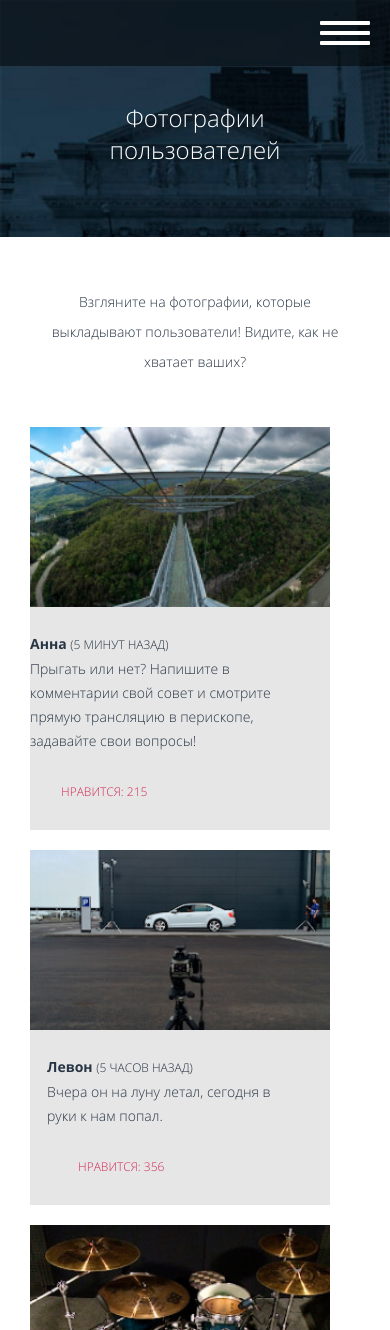
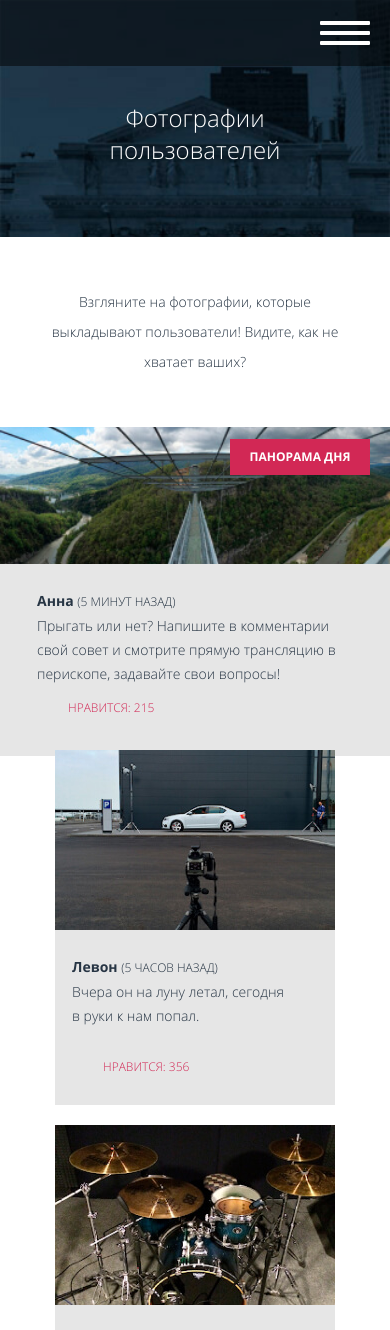
Before and after one commit to varvara-sergeeva/1900897-pink-25, a website: page source/photo.html in a window 390 px wide. Shown: the top 1330 px of the page. Drawn offline with nearby package versions, Linux system fonts and the light colour scheme; files that its build step writes are made by us from their sources; files whose address does not match are found by name.

Commit message:
галерея новое оформление

```diff
--- a/source/photo.html
+++ b/source/photo.html
@@ -65,7 +65,7 @@
                 <source srcset="img/gallery-panorama-desktop.webp 1x, img/gallery-panorama-desktop-2x.webp 2x" type="image/webp" media="(min-width: 1200px)">
                 <source srcset="img/gallery-panorama-tablet.jpg 1x, img/gallery-panorama-tablet-2x.jpg 2x" type="image/jpg" media="(min-width: 660px)">
                 <source srcset="img/gallery-panorama-tablet.webp 1x, img/gallery-panorama-tablet-2x.webp 2x" type="image/webp" media="(min-width: 660px)">
-                <img class="photo__img" src="img/gallery-panorama-mobile.jpg" srcset="img/gallery-panorama-mobile-2x.jpg 2x" alt="Фото с панорамным видом на лесной холм.">
+                <img src="img/gallery-panorama-mobile.jpg" srcset="img/gallery-panorama-mobile-2x.jpg 2x" alt="Фото с панорамным видом на лесной холм.">
               </picture>
             </div>
             <h3 class="photo__author photo__author">Анна <small class="photo__posting-time">(5 минут назад)</small></h3>
@@ -91,6 +91,7 @@
               <a href="#"><svg width="13" height="12" class="photo__like-svg"><use xlink:href="img/sprite.svg#like"></use></svg></a>
             </p>
           </li>
+
           <li class="gallery__item photo">
             <div class="photo__picture">
               <picture>
@@ -107,6 +108,7 @@
               <a href="#"><svg width="13" height="12" class="photo__like-svg"><use xlink:href="img/sprite.svg#like"></use></svg></a>
             </p>
           </li>
+
           <li class="gallery__item photo">
             <div class="photo__picture">
               <picture>
--- a/source/sass/blocks/gallery.scss
+++ b/source/sass/blocks/gallery.scss
@@ -1,109 +1,108 @@
-// --------------------------------------------------ПРОБНАЯ ВЕРСИЯ-----------------------------
-
-//.gallery__list {
-//  margin: 0 20px;
-//  max-width: 320px;
-//  padding: 0;
-//  list-style-type: none;
-//  display: grid;
-//  justify-content: center;
-//  grid-template-columns: minmax(280px, 300px);
-//  row-gap: 20px;
-//  column-gap: 20px;
-//  position: relative;
-
-//  @media (min-width: $tablet) {
-//    margin: 0 auto;
-//    max-width: 660px;
-//    grid-template-columns: repeat(2, minmax(280px, 300px));
-//  }
-
-//  @media (min-width: $desktop) {
-//    max-width: 1200px;
-//    grid-template-columns: 110px repeat(3, 300px) 110px;
-//    justify-content: center;
-//    align-content: center;
-//  }
-//}
-
-//.gallery__list:first-child {
-//  @media (min-width: $desktop) {
-//    //max-width: 1200px;
-//    //grid-template-columns: 110px repeat(3, 300px) 110px;
-//    //grid-template-areas: "pano" "item item item" "item item item";
-//  }
-//}
-
-//.gallery__item {
-//  background-color: $input-color;
-
-//  @media (min-width: $desktop) {
-//    grid-area: "item";
-//  }
-//}
-
-//.gallery__item--panorama {
-//  position: relative;
-
-//  @media (min-width: $tablet) {
-//    grid-column: span 2;
-//    min-width: 600px;
-//    min-height: 630px;
-//  }
-
-//  @media (min-width: $desktop) {
-//    grid-area: "pano";
-//    //grid-column: span 3;
-//    grid-column-start: 1;
-//    grid-column-end: 6;
-//    grid-row-start: 1;
-//    grid-row-end: 2;
-
-//  }
-//}
-
-// ----------------------------------------- РАБОЧАЯ ВЕРСИЯ-------------------
-
 .gallery__list {
-  margin: 0 20px;
-  max-width: 320px;
+  margin: 0;
   padding: 0;
   list-style-type: none;
-  display: grid;
-  justify-content: center;
-  //grid-template-columns: repeat(auto-fit, minmax(280px, 300px));
-  grid-template-columns: minmax(280px, 300px);
-  row-gap: 20px;
-  column-gap: 20px;
   position: relative;
+  display: flex;
+  flex-wrap: wrap;
+  flex-direction: column;
 
   @media (min-width: $tablet) {
-    margin: 0 auto;
-    max-width: 660px;
-    grid-template-columns: repeat(2, minmax(280px, 300px));
-  }
-
-  @media (min-width: $desktop) {
-    max-width: 1200px;
-    grid-template-columns: repeat(3, minmax(280px, 300px));
+    flex-direction: row;
   }
 }
 
 .gallery__item {
   background-color: $input-color;
+  justify-content: center;
+  align-self: center;
+  width: 280px;
+  margin-bottom: 20px;
+
+  @media (min-width: $tablet) {
+    width: 300px;
+  }
+}
+
+.gallery__item:nth-child(2n) {
+  @media (min-width: $tablet) {
+    margin-left: calc((100vw - 620px) / 2);
+  }
+
+  @media (min-width: $desktop) {
+    margin-left: 0;
+  }
+}
+
+.gallery__item:nth-child(odd) {
+  @media (min-width: $tablet) {
+    margin-left: 20px;
+  }
+
+  @media (min-width: $desktop) {
+    margin: 0 20px 20px 20px;
+  }
+}
+
+.gallery__item:nth-child(2),
+.gallery__item:nth-child(3n-1) {
+  @media (min-width: $desktop) {
+    margin-left: calc((100vw - 940px) / 2);
+  }
+}
+
+.gallery__item:first-child {
+  margin: 0 0 20px 0;
 }
 
 .gallery__item--panorama {
+  background-color: transparent;
   position: relative;
+  width: 100%;
 
   @media (min-width: $tablet) {
-    grid-column: span 2;
-    min-width: 600px;
-    min-height: 630px;
+    width: 100%;
+    height: 630px;
+  }
+}
+
+.gallery__item--panorama::after {
+  content: "";
+  position: absolute;
+  z-index: -1;
+  top: 137px;
+  left: calc(50% - 140px);
+  display: block;
+  background-color: $input-color;
+  min-width: 280px;
+  min-height: 192px;
+
+  @media (min-width: 340px) {
+    width: 100%;
+    left: 0;
+  }
+
+  @media (min-width: $tablet) {
+    width: 620px;
+    min-height: 121px;
+    top: 509px;
+    left: calc(50% - 310px);
+  }
+
+  @media (min-width: 700px) {
+    width: 100%;
+    left: 0;
   }
 
   @media (min-width: $desktop) {
-    grid-column: span 3;
-    max-height: 406px;
+    width: 940px;
+    min-height: 96px;
+    top: 506px;
+    left: calc(50% - 470px);
+  }
+
+  @media (min-width: 1260px) {
+    width: 100%;
+    left: 0;
   }
 }
--- a/source/sass/blocks/photo.scss
+++ b/source/sass/blocks/photo.scss
@@ -1,254 +1,6 @@
-//  ----------------------------------ПРОБНАЯ ВЕРСИЯ----------------------------
-
-//.photo {
-//  min-height: 301px;
-//  padding-left: 17px;
-//  display: grid;
-//  grid-auto-flow: row;
-//  grid-template: minmax(180px, 1fr) auto auto auto / 1fr;
-//  position: relative;
-
-//  @media (min-width: $tablet) {
-//    min-height: 455px;
-//    grid-template: 300px auto minmax(40px, 1fr) auto / 1fr;
-//  }
-
-//  @media (min-width: $desktop) {
-//    min-height: 555px;
-//    grid-template: 400px auto minmax(40px, 1fr) auto / 1fr;
-//  }
-//}
-
-////NEW
-
-////.photo--panorama {
-////  grid-template: minmax(137px, 1fr) auto auto auto / 1fr;
-
-////  @media (min-width: $tablet) {
-////    grid-template: 509px auto minmax(40px, 1fr) / 1fr 1fr;
-////  }
-
-////  @media (min-width: $desktop) {
-////    min-height: 602px;
-////    grid-template: 506px auto minmax(40px, 1fr) / 1fr 1fr;
-////  }
-////}
-
-////.photo.photo--panorama {
-////  padding-left: 0;
-////}
-
-////.photo__picture--panorama {
-////  @media (min-width: $tablet) {
-////    grid-column-start: 1;
-////    grid-column-end: 3;
-////    grid-row-start: 1;
-////    grid-row-end: 2;
-////    position: relative;
-////  }
-////}
-
-////.photo img.photo__img-panorama {
-////  @media (min-width: $tablet) {
-////    height: 509px;
-////  }
-
-////  @media (min-width: $desktop) {
-////    height: 506px;
-////  }
-////}
-
-////.photo__author--panorama {
-////  padding-left: 20px;
-
-////  @media (min-width: $tablet) {
-////    margin: 0;
-////    padding-left: 27px;
-////    grid-column-start: 1;
-////    grid-column-end: 2;
-////    grid-row-start: 2;
-////    grid-row-end: 3;
-////  }
-////}
-
-////.photo__comment--panorama {
-////  padding-left: 20px;
-
-////  @media (min-width: $tablet) {
-////    grid-column-start: 1;
-////    grid-column-end: 3;
-////    grid-row-start: 3;
-////    grid-row-end: 4;
-////    padding-left: 27px;
-////    padding-bottom: 32px;
-////    width: 520px;
-////  }
-
-////  @media (min-width: $desktop) {
-////    width: 874px;
-////  }
-////}
-
-////.photo__like.photo__like--panorama {
-////  padding-left: 48px;
-
-////  @media (min-width: $tablet) {
-////    grid-column-start: 2;
-////    grid-column-end: 3;
-////    grid-row-start: 2;
-////    grid-row-end: 3;
-////    justify-self: end;
-////    padding-right: 79px;
-////    padding-bottom: 14px;
-////  }
-
-////  @media (min-width: $desktop) {
-////    padding-top: 32px;
-////    padding-bottom: 0;
-////    padding-right: 60px;
-////  }
-////}
-
-////.photo__like--panorama.photo__like::before {
-////  left: 17px;
-////  top: 30px;
-
-////  @media (min-width: $tablet) {
-////    left: 125px;
-////    top: 32px;
-////  }
-
-////  @media (min-width: $tablet) {
-////    left: 153px;
-////    top: 36px;
-////  }
-////}
-
-////NEW
-
-//.photo__label {
-//  @include font-options(12px, 24px, 700, $menu-color);
-//  text-transform: uppercase;
-//  text-align: center;
-//  padding-top: 6px;
-//  width: 140px;
-//  height: 30px;
-//  position: absolute;
-//  top: 0;
-//  right: 0;
-//  display: block;
-//  background-color: $menu-color-active;
-//  z-index: 3;
-
-//  @media (min-width: $tablet) {
-//    top: 57px;
-//  }
-
-//  @media (min-width: $desktop) {
-//    top: 54px;
-//    right: 130px;
-//  }
-//}
-
-//.photo img {
-//  width: 100%;
-//  height: 100%;
-//  position: absolute;
-//  top: 0;
-//  left: 0;
-//  object-fit: cover;
-//  grid-area: "photo";
-//  grid-row-start: 1;
-//  grid-row-end: 2;
-
-//  @media (min-width: $tablet) {
-//    height: 300px;
-//  }
-
-//  @media (min-width: $desktop) {
-//    height: 400px;
-//  }
-//}
-
-//.photo__author {
-//  @include mobile-text;
-//  margin: 0;
-//  padding-top: 25px;
-//  font-weight: 700;
-//  grid-area: "author";
-//  grid-row-start: 2;
-//  grid-row-end: 3;
-
-//  @media (min-width: $tablet) {
-//    padding-top: 30px;
-//  }
-
-//  @media (min-width: $desktop) {
-//    padding-top: 31px;
-//  }
-//}
-
-//.photo__posting-time {
-//  @include font-options(12px, 24px, lighter, $slider-color);
-//  text-transform: uppercase;
-//}
-
-//.photo__comment {
-//  @include mobile-text;
-//  margin: 0;
-//  grid-area: "comment";
-//  grid-row-start: 3;
-//  grid-row-end: 4;
-//  padding-right: 40px;
-//}
-
-//.photo__like {
-//  @include font-options(12px, 24px, 400, $menu-color-active);
-//  text-transform: uppercase;
-//  margin: 0;
-//  grid-area: "like";
-//  grid-row-start: 4;
-//  grid-row-end: 5;
-//  position: relative;
-//  padding-left: 31px;
-//  padding-bottom: 26px;
-//  padding-top: 27px;
-
-//  @media (min-width: $tablet) {
-//    padding-left: 0;
-//    padding-bottom: 31px;
-//  }
-
-//  @media (min-width: $desktop) {
-//    padding-top: 24px;
-//    padding-bottom: 27px;
-//  }
-//}
-
-//.photo__like-svg {
-//  position: absolute;
-//  top: 32px;
-//  left: calc(100% - 261px);
-//  color: transparent;
-//  stroke: $menu-color-active;
-//  stroke-width: 0.1rem;
-
-//  @media (min-width: $tablet) {
-//    left: calc(100% - 40px);
-//  }
-
-//  &:hover {
-//    color: $menu-color-active;
-//  }
-//}
-
-
-
-//  ----------------------------------РАБОЧАЯ ВЕРСИЯ----------------------------
 
 .photo {
   min-height: 301px;
-  padding-left: 17px;
   display: grid;
   grid-auto-flow: row;
   grid-template: minmax(180px, 1fr) auto auto auto / 1fr;
@@ -262,137 +14,7 @@
   @media (min-width: $desktop) {
     min-height: 555px;
     grid-template: 400px auto minmax(40px, 1fr) auto / 1fr;
-  }
-}
-
-NEW
-
-.photo--panorama {
-  grid-template: minmax(137px, 1fr) auto auto auto / 1fr;
-
-  @media (min-width: $tablet) {
-    grid-template: 509px auto minmax(40px, 1fr) / 1fr 1fr;
-  }
-
-  @media (min-width: $desktop) {
-    min-height: 602px;
-    grid-template: 506px auto minmax(40px, 1fr) / 1fr 1fr;
-  }
-}
-
-.photo.photo--panorama {
-  padding-left: 0;
-}
-
-.photo__picture--panorama {
-  @media (min-width: $tablet) {
-    grid-column-start: 1;
-    grid-column-end: 3;
-    grid-row-start: 1;
-    grid-row-end: 2;
-    position: relative;
-  }
-}
-
-.photo img.photo__img-panorama {
-  @media (min-width: $tablet) {
-    height: 509px;
-  }
-
-  @media (min-width: $desktop) {
-    height: 506px;
-  }
-}
-
-.photo__author--panorama {
-  padding-left: 20px;
-
-  @media (min-width: $tablet) {
-    margin: 0;
-    padding-left: 27px;
-    grid-column-start: 1;
-    grid-column-end: 2;
-    grid-row-start: 2;
-    grid-row-end: 3;
-  }
-}
-
-.photo__comment--panorama {
-  padding-left: 20px;
-
-  @media (min-width: $tablet) {
-    grid-column-start: 1;
-    grid-column-end: 3;
-    grid-row-start: 3;
-    grid-row-end: 4;
-    padding-left: 27px;
-    padding-bottom: 32px;
-    width: 520px;
-  }
-
-  @media (min-width: $desktop) {
-    width: 874px;
-  }
-}
-
-.photo__like.photo__like--panorama {
-  padding-left: 48px;
-
-  @media (min-width: $tablet) {
-    grid-column-start: 2;
-    grid-column-end: 3;
-    grid-row-start: 2;
-    grid-row-end: 3;
-    justify-self: end;
-    padding-right: 79px;
-    padding-bottom: 14px;
-  }
-
-  @media (min-width: $desktop) {
-    padding-top: 32px;
-    padding-bottom: 0;
-    padding-right: 60px;
-  }
-}
-
-.photo__like--panorama.photo__like::before {
-  left: 17px;
-  top: 30px;
-
-  @media (min-width: $tablet) {
-    left: 125px;
-    top: 32px;
-  }
-
-  @media (min-width: $tablet) {
-    left: 153px;
-    top: 36px;
-  }
-}
-
-NEW
-
-.photo__label {
-  @include font-options(12px, 24px, 700, $menu-color);
-  text-transform: uppercase;
-  text-align: center;
-  padding-top: 6px;
-  width: 140px;
-  height: 30px;
-  position: absolute;
-  top: 0;
-  right: 0;
-  display: block;
-  background-color: $menu-color-active;
-  z-index: 3;
-
-  @media (min-width: $tablet) {
-    top: 57px;
-  }
-
-  @media (min-width: $desktop) {
-    top: 54px;
-    right: 130px;
+    align-self: stretch;
   }
 }
 
@@ -419,6 +41,7 @@ NEW
 .photo__author {
   @include mobile-text;
   margin: 0;
+  padding-left: 17px;
   padding-top: 25px;
   font-weight: 700;
   grid-area: "author";
@@ -427,6 +50,7 @@ NEW
 
   @media (min-width: $tablet) {
     padding-top: 30px;
+    padding-left: 30px;
   }
 
   @media (min-width: $desktop) {
@@ -446,6 +70,11 @@ NEW
   grid-row-start: 3;
   grid-row-end: 4;
   padding-right: 40px;
+  padding-left: 17px;
+
+  @media (min-width: $tablet) {
+    padding-left: 30px;
+  }
 }
 
 .photo__like {
@@ -456,12 +85,12 @@ NEW
   grid-row-start: 4;
   grid-row-end: 5;
   position: relative;
-  padding-left: 31px;
+  padding-left: 48px;
   padding-bottom: 26px;
   padding-top: 27px;
 
   @media (min-width: $tablet) {
-    padding-left: 0;
+    padding-left: 30px;
     padding-bottom: 31px;
   }
 
@@ -487,3 +116,128 @@ NEW
     color: $menu-color-active;
   }
 }
+
+.photo__label {
+  @include font-options(12px, 24px, 700, $menu-color);
+  text-transform: uppercase;
+  text-align: center;
+  padding-top: 6px;
+  width: 140px;
+  height: 30px;
+  position: absolute;
+  top: 0;
+  right: 20px;
+  display: block;
+  background-color: $menu-color-active;
+  z-index: 3;
+
+  @media (min-width: $tablet) {
+    top: 57px;
+  }
+
+  @media (min-width: $desktop) {
+    top: 54px;
+    right: 130px;
+  }
+}
+
+.photo--panorama {
+  grid-template: minmax(137px, 1fr) auto auto auto / 1fr;
+
+  @media (min-width: $tablet) {
+    grid-template: 509px auto minmax(40px, 1fr) / 1fr 1fr;
+  }
+
+  @media (min-width: $desktop) {
+    width: 100%;
+    min-height: 602px;
+    grid-template: 506px auto minmax(40px, 1fr) / 1fr 1fr;
+  }
+}
+
+.photo--panorama img {
+  @media (min-width: $tablet) {
+    height: 509px;
+  }
+
+  @media (min-width: $desktop) {
+    height: 506px;
+  }
+}
+
+.photo--panorama > .photo__author {
+  padding-left: 37px;
+
+  @media (min-width: $tablet) {
+    margin: 0;
+    padding-top: 25px;
+    padding-left: 50px;
+    grid-column-start: 1;
+    grid-column-end: 2;
+    grid-row-start: 2;
+    grid-row-end: 3;
+  }
+
+  @media (min-width: $desktop) {
+    padding-top: 17px;
+    padding-left: 157px;
+  }
+}
+
+.photo--panorama > .photo__comment {
+  padding-left: 37px;
+
+  @media (min-width: $tablet) {
+    grid-column-start: 1;
+    grid-column-end: 3;
+    grid-row-start: 3;
+    grid-row-end: 4;
+    padding-left: 50px;
+    padding-bottom: 32px;
+    max-width: 500px;
+  }
+
+  @media (min-width: $desktop) {
+    width: 874px;
+    padding-left: 157px;
+  }
+}
+
+.photo--panorama > .photo__like {
+  position: relative;
+  padding-left: 68px;
+  padding-top: 10px;
+  padding-bottom: 10px;
+
+  @media (min-width: $tablet) {
+    grid-column-start: 2;
+    grid-column-end: 3;
+    grid-row-start: 2;
+    grid-row-end: 3;
+    justify-self: end;
+    padding-top: 25px;
+    padding-right: 79px;
+  }
+
+  @media (min-width: $desktop) {
+    padding-top: 17px;
+    padding-bottom: 0;
+    padding-right: 190px;
+  }
+}
+
+.photo--panorama svg {
+  position: absolute;
+  top: 15px;
+  left: 37px;
+
+  @media (min-width: $tablet) {
+    top: 29px;
+    left: 174px;
+  }
+
+  @media (min-width: $tablet) {
+    top: 23px;
+    left: 174px;
+  }
+}
```
Also changed, not shown: source/sass/blocks/download-app.scss (+7 -6 lines), source/sass/blocks/form-page.scss (+7 -6 lines), source/sass/blocks/gallery-page.scss (+10 -6 lines).
